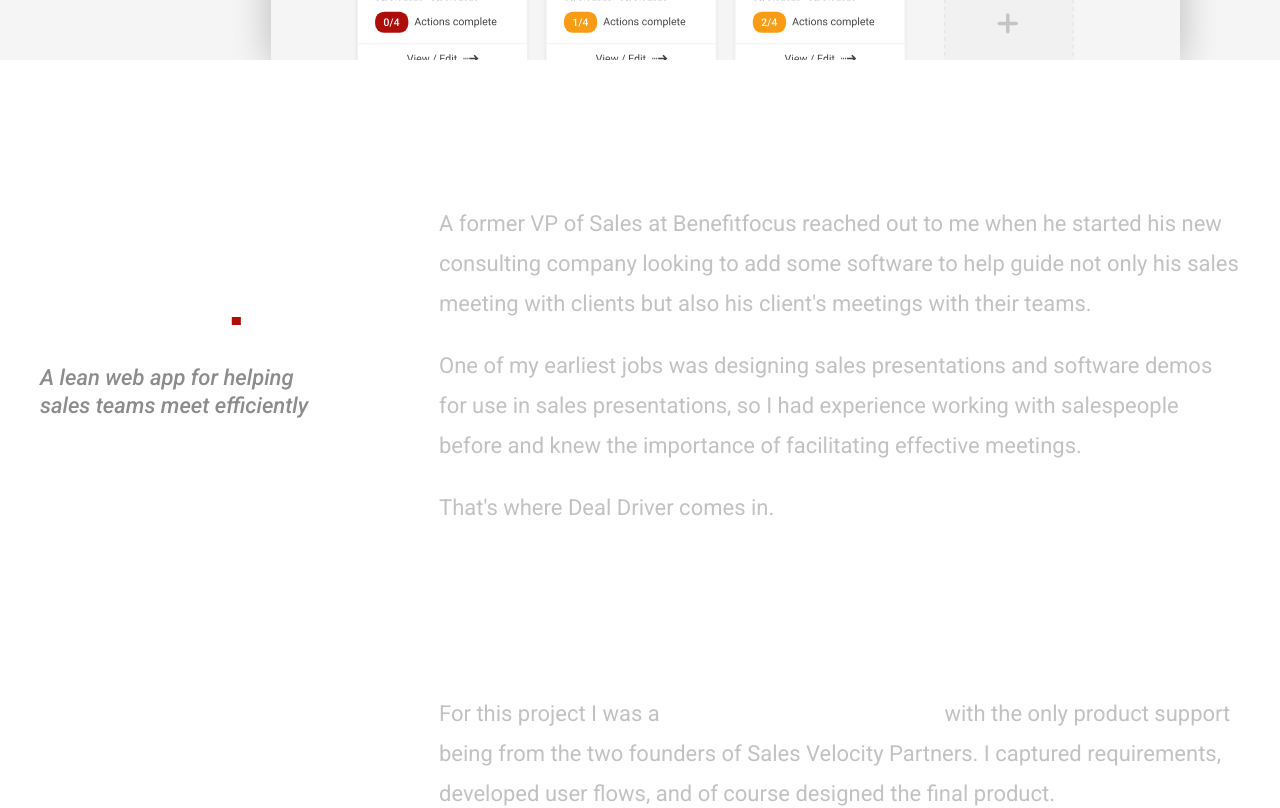
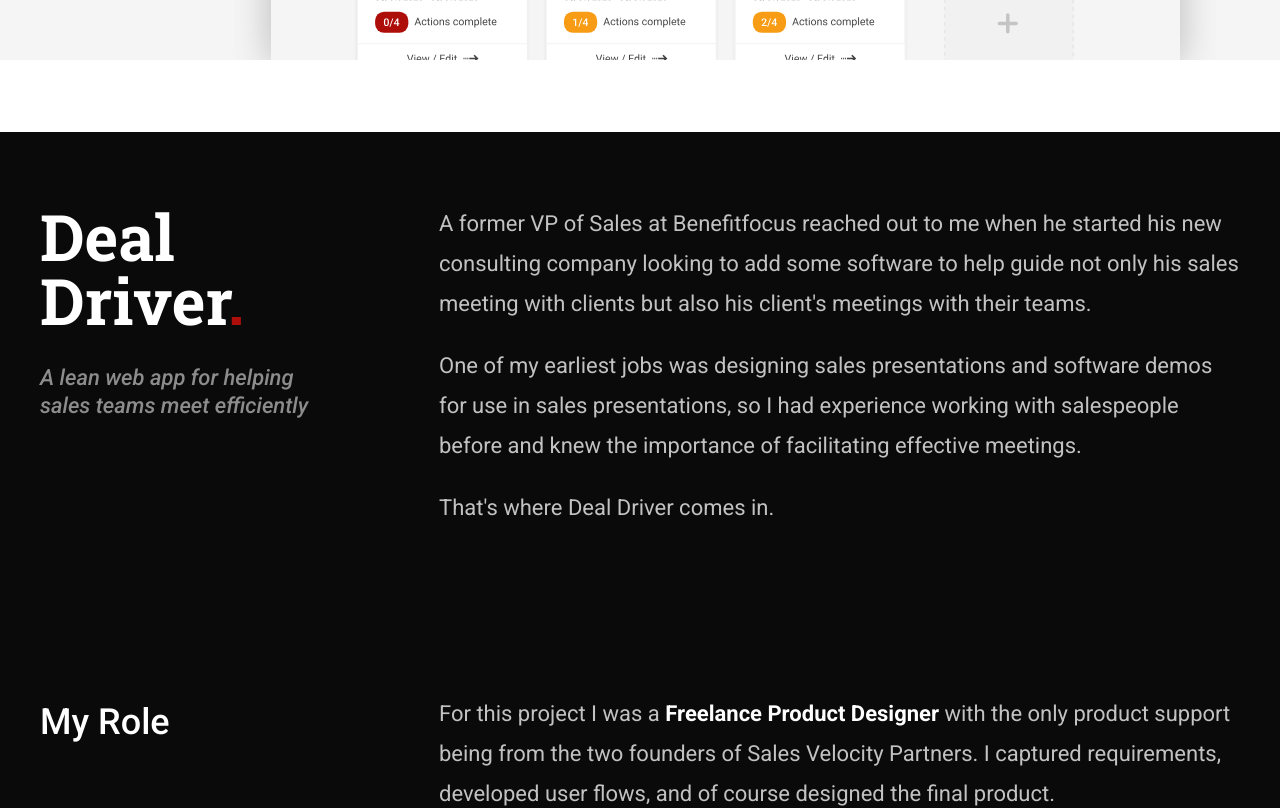
Before and after one commit to mattcoddington/mattcoddingtondotcom, a Next.js app: page /projects/deal-driver in a window 1280 px wide. Shown: the part 820-1628 px from the top of the page. Built offline with nearby package versions, Linux system fonts and the light colour scheme.

Commit message:
fixed bg color not showing up sometimes

```diff
--- a/components/Project/ProjectSection/ProjectSection.js
+++ b/components/Project/ProjectSection/ProjectSection.js
@@ -6,7 +6,10 @@
   display: flex;
   justify-content: center;
   align-items: center;
-  ${(section) => section && section.sectionBackground}
+  ${(section) =>
+    section && section.sectionBackground
+      ? section.sectionBackground
+      : `background-color: #0A0A0A;`}
 `;
 
 const Container = styled.section`
```
Also changed, not shown: components/RecentWork/RecentWork.js (+11 -11 lines).
